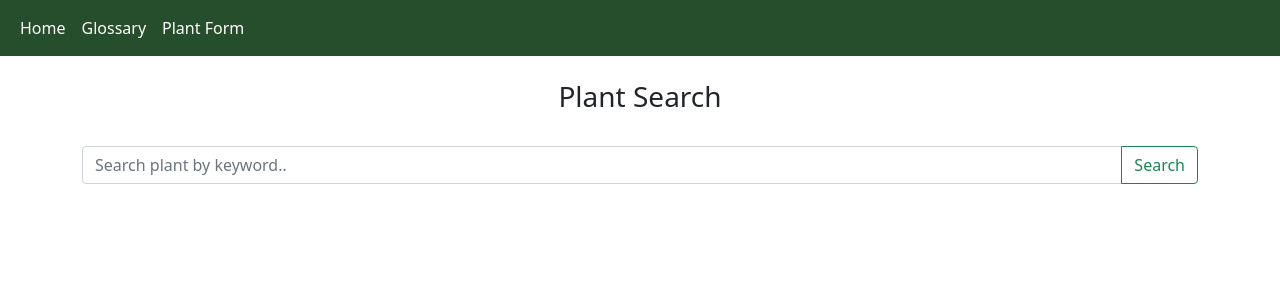
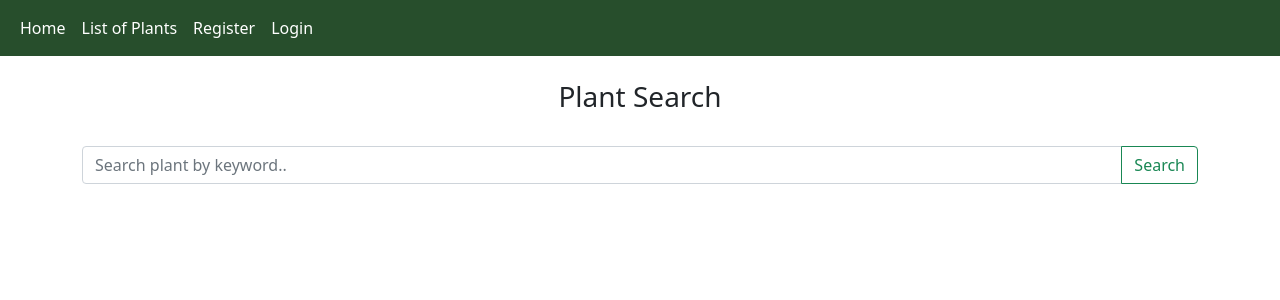
Before and after one commit to TeohSuTheng/FYP1-Demo, a Django app: page / in a window 1280 px wide. Shown: the top 300 px of the page. Run offline with Django 3.2, Linux system fonts and the light colour scheme; some libraries are stand-ins or nearby versions.

Commit message:
login required added

```diff
--- a/PlantWebApp/templates/PlantWebApp/base.html
+++ b/PlantWebApp/templates/PlantWebApp/base.html
@@ -32,10 +32,13 @@
               <a class="nav-link active" aria-current="page" href="{%url 'home' %}">Home</a>
             </li>
             <li class="nav-item">
-              <a class="nav-link active" href="{%url 'display_glossary' %}">Glossary</a>
+              <a class="nav-link active" href="{%url 'display_glossary' %}">List of Plants</a>
             </li>
             <li class="nav-item">
-              <a class="nav-link active" href="{%url 'display_form' %}">Plant Form</a>
+              <a class="nav-link active" href="{%url 'user_reg' %}">Register</a>
+            </li>
+            <li class="nav-item">
+              <a class="nav-link active" href="{%url 'user_login' %}">Login</a>
             </li>
           </ul>
 
--- a/PlantWebApp/templates/PlantWebApp/base_user.html
+++ b/PlantWebApp/templates/PlantWebApp/base_user.html
@@ -36,10 +36,10 @@
         <div class="collapse navbar-collapse" id="navbarSupportedContent">
           <ul class="navbar-nav me-auto mb-2 mb-lg-0">
             <li class="nav-item">
-              <a class="nav-link active" aria-current="page" href="{%url 'home' %}">Home</a>
+              <a class="nav-link active" aria-current="page" href="{%url 'user_home' %}">Home</a>
             </li>
             <li class="nav-item">
-              <a class="nav-link active" href="{%url 'display_glossary' %}">Glossary</a>
+              <a class="nav-link active" href="{%url 'display_glossary' %}">List of Plants</a>
             </li>
             <li class="nav-item">
               <a class="nav-link active" href="{%url 'display_form' %}">Add Plant</a>
@@ -47,7 +47,7 @@
             </ul>
         </div>
         <span class='hello-msg'>Hello, {{request.user}}</span>
-        <span><a class="nav-link active" href="{%url 'user_logout' %}">Logout</a></span>
+        <span><a class="nav-link active" href="{%url 'logout' %}">Logout</a></span>
       </div>
     </nav>
 
--- a/PlantWebApp/templates/PlantWebApp/plant-form.html
+++ b/PlantWebApp/templates/PlantWebApp/plant-form.html
@@ -1,4 +1,4 @@
-{% extends "PlantWebApp/base.html" %}
+{% extends "PlantWebApp/base_user.html" %}
 
 {% block content%}
 <h1>Add Plant Information</h1>
--- a/PlantWebApp/urls.py
+++ b/PlantWebApp/urls.py
@@ -12,6 +12,6 @@ urlpatterns = [
     path('form/delete/<int:pk>',views.deletePost,name='delete_form'),
     path('register-form/',views.UserRegister,name='user_reg'),
     path('login-form/',views.UserLogin,name='user_login'),
-    path('logout/',views.logoutUser,name='user_logout'),
     path('user-home/',views.userHome,name='user_home'),
+    path("logout", views.logout_request, name="logout"),
 ]
--- a/PlantWebApp/views.py
+++ b/PlantWebApp/views.py
@@ -4,6 +4,8 @@ from django.views.generic import UpdateView
 from . import forms
 from django.contrib.auth.forms import UserCreationForm
 from django.contrib.auth import authenticate, login, logout
+from django.contrib.auth.decorators import login_required
+
 from .models import Usage, Plant, Plant_Usage
 from django.contrib import messages
 #from django.db.models import Q
@@ -42,6 +44,7 @@ def displaySearchResults(request):
     else:
         return render(request,'PlantWebApp/index.html',{})
 
+@login_required(login_url='user_login')
 def displayPlantForm(request):
     use = Usage.objects.all() #Get usage_tags data from Usage table
 
@@ -197,33 +200,41 @@ def deletePost(request,pk):
     return render(request, 'PlantWebApp/delete-form.html',context)
 
 def UserRegister(request):
-    form = forms.CreateUserForm()
-    if request.method == "POST":
-        form = forms.CreateUserForm(request.POST)
-        if form.is_valid():
-            form.save()
-            user = form.cleaned_data.get('username') #only get user name
-            messages.success(request,('Account was created for '+user))
-            return redirect('user_login')
-    return render(request, 'PlantWebApp/register-form.html',{'form':form})
+    if request.user.is_authenticated:
+        return redirect('user_home')
+    else:
+        form = forms.CreateUserForm()
+        if request.method == "POST":
+            form = forms.CreateUserForm(request.POST)
+            if form.is_valid():
+                form.save()
+                user = form.cleaned_data.get('username') #only get user name
+                messages.success(request,('Account was created for '+user))
+                return redirect('user_login')
+        return render(request, 'PlantWebApp/register-form.html',{'form':form})
 
 def UserLogin(request):
-    if request.method == 'POST':
-        username = request.POST.get('username')
-        password = request.POST.get('password')
-        user = authenticate(request, username=username, password = password)
+    if request.user.is_authenticated:
+        return redirect('user_home')
+    else:
+        if request.method == 'POST':
+            username = request.POST.get('username')
+            password = request.POST.get('password')
+            user = authenticate(request, username=username, password = password)
 
-        if user is not None:
-            login(request,user)
-            return redirect('user_home')
-        else:
-            messages.info(request, 'Username or password is incorrect.')
+            if user is not None:
+                login(request,user)
+                return redirect('user_home')
+            else:
+                messages.info(request, 'Username or password is incorrect.')
 
-    return render(request, 'PlantWebApp/login-form.html',{})
+        return render(request, 'PlantWebApp/login-form.html',{})
 
-def logoutUser(request):
+def logout_request(request):
     logout(request)
-    return redirect(request,'user_login')
+    messages.info(request, "Logged out successfully!")
+    return redirect("home")
 
+@login_required(login_url='user_login')
 def userHome(request):
     return render(request, 'PlantWebApp/user_home.html',{})
--- a/plantsite/settings.py
+++ b/plantsite/settings.py
@@ -136,3 +136,4 @@ DEFAULT_AUTO_FIELD = 'django.db.models.BigAutoField'
 #MEDIA_URL is the reference URL for browser to access the files over Http.
 MEDIA_ROOT =  os.path.join(BASE_DIR, 'media')
 MEDIA_URL = '/media/'
+LOGOUT_REDIRECT_URL = 'home'
```
